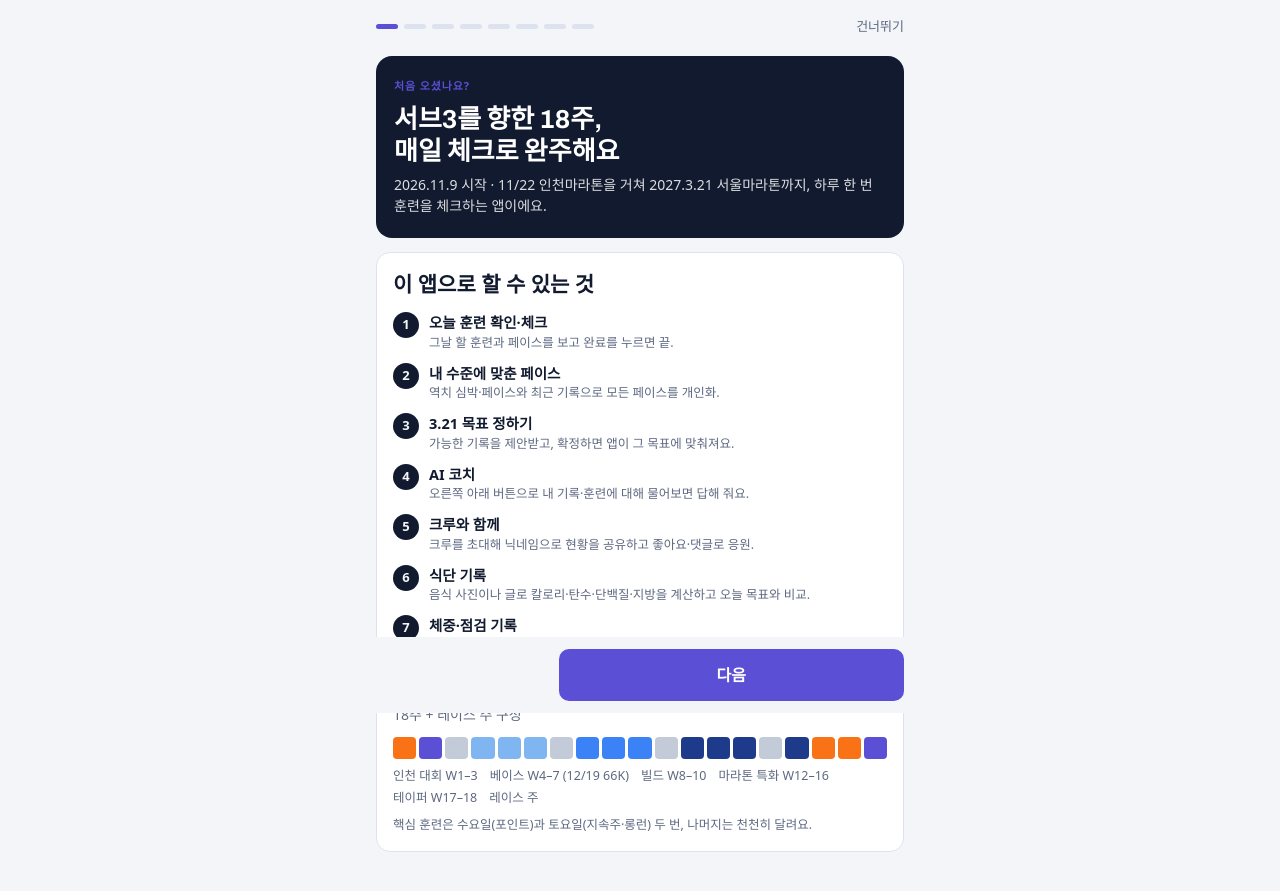
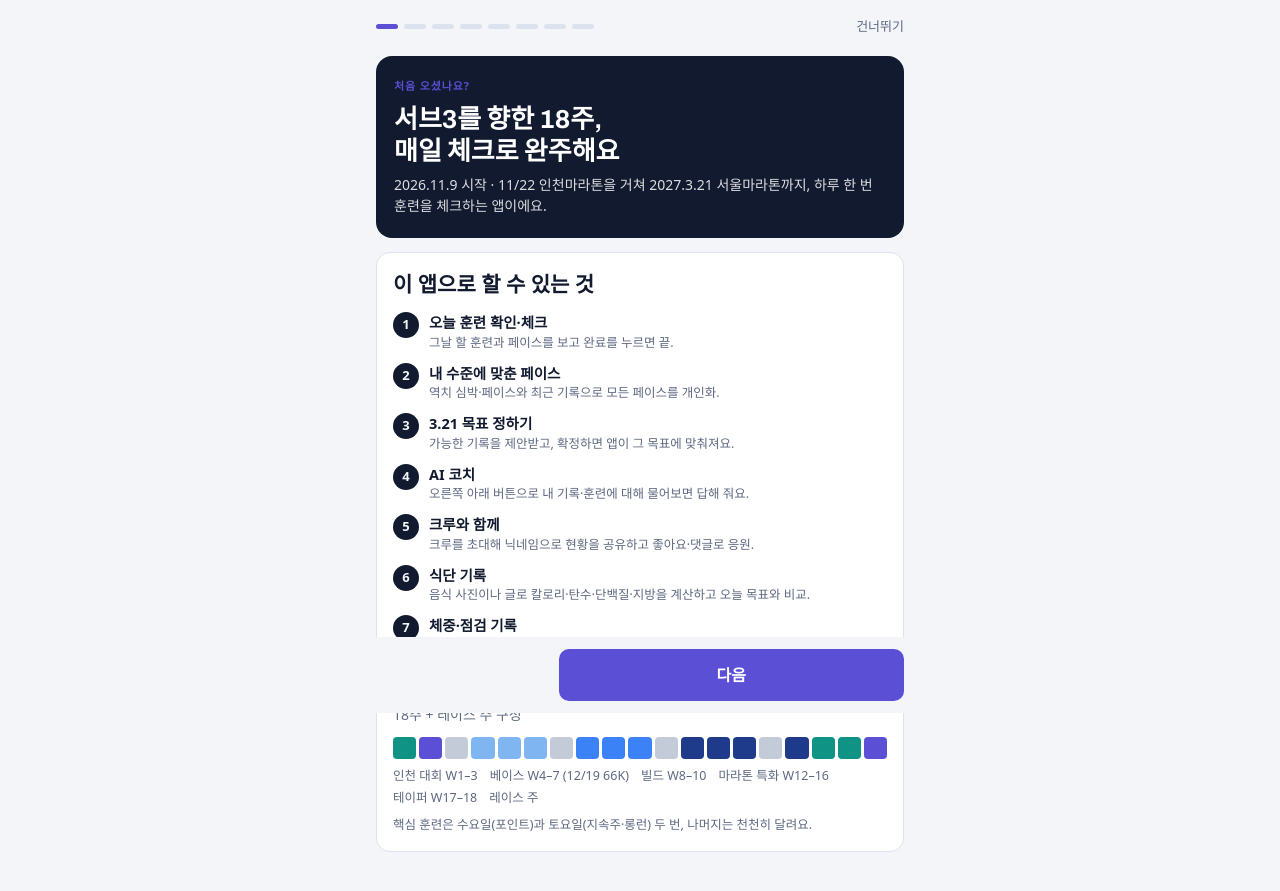
Before and after one commit to bizopt2026/SolBox, a plain HTML site: page app/index.html in a window 1280 px wide. Shown: the part 87-978 px from the top of the page. Drawn offline with Linux system fonts and the light colour scheme; a web font is replaced by a local one.

Commit message:
Change taper phase color from orange to teal
Co-Authored-By: Claude Opus 5.5 <noreply@anthropic.com>
Claude-Session: https://claude.ai/code/session_01QX19mhSKHvKk44aoZxr7wX

```diff
--- a/app/index.html
+++ b/app/index.html
@@ -9,7 +9,7 @@
   --bg:#f3f5f9; --card:#ffffff; --ink:#111a2e; --muted:#5d6880; --line:#dde3ee;
   --navy:#111a2e; --navy-fg:#ffffff;
   --accent:#5b4fd6; --accent-soft:#eeecfc;
-  --base:#7fb6f2; --build:#3b82f6; --spec:#1e3a8a; --rec:#c3cbd9; --taper:#f97316;
+  --base:#7fb6f2; --build:#3b82f6; --spec:#1e3a8a; --rec:#c3cbd9; --taper:#0e9384;
   --ok:#15803d; --ok-soft:#e3f4e8; --bad:#c2410c; --bad-soft:#fdebe2;
   --s5:#6b9ee8;--p5:#8fb8f2;--p4:#93d3a9;--p3:#f3d37c;--p2:#f4b182;--p1:#ef9a9a; --s4:#5cb882; --s3:#d9aa36; --s2:#e88f55; --s1:#e07272;
   --q:#2563eb; --q-soft:#e8f0fe;
@@ -20,7 +20,7 @@
   --bg:#0b1020; --card:#151c2f; --ink:#e8ecf5; --muted:#98a3ba; --line:#263049;
   --navy:#060a16; --navy-fg:#e8ecf5;
   --accent:#9d94ff; --accent-soft:#262342;
-  --base:#5d9be0; --build:#4f8ff7; --spec:#6f8fe8; --rec:#56627c; --taper:#fb8a3c;
+  --base:#5d9be0; --build:#4f8ff7; --spec:#6f8fe8; --rec:#56627c; --taper:#3cc7b4;
   --ok:#4ade80; --ok-soft:#14301f; --bad:#ff8a5c; --bad-soft:#3a1d12;
   --s5:#8fb8f2; --s4:#93d3a9; --s3:#f3d37c; --s2:#f4b182; --s1:#ef9a9a;
   --q:#7aa7ff; --q-soft:#18264a; color-scheme:dark}}
@@ -28,7 +28,7 @@
   --bg:#0b1020; --card:#151c2f; --ink:#e8ecf5; --muted:#98a3ba; --line:#263049;
   --navy:#060a16; --navy-fg:#e8ecf5;
   --accent:#9d94ff; --accent-soft:#262342;
-  --base:#5d9be0; --build:#4f8ff7; --spec:#6f8fe8; --rec:#56627c; --taper:#fb8a3c;
+  --base:#5d9be0; --build:#4f8ff7; --spec:#6f8fe8; --rec:#56627c; --taper:#3cc7b4;
   --ok:#4ade80; --ok-soft:#14301f; --bad:#ff8a5c; --bad-soft:#3a1d12;
   --s5:#8fb8f2; --s4:#93d3a9; --s3:#f3d37c; --s2:#f4b182; --s1:#ef9a9a;
   --q:#7aa7ff; --q-soft:#18264a; color-scheme:dark}
```
